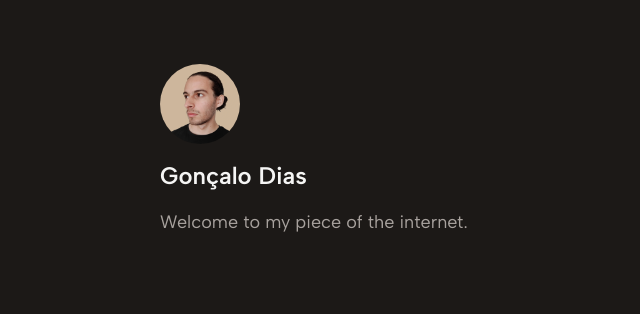
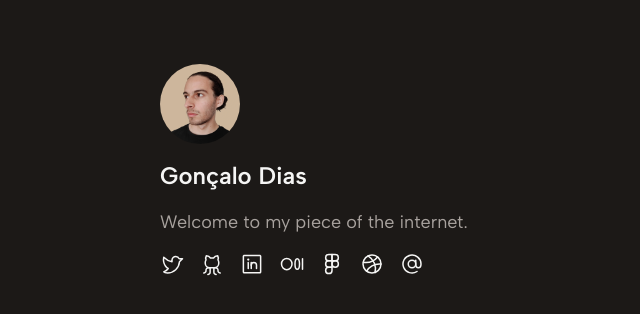
Before and after one commit to zalodias/zalo, a Next.js app: page / in a window 1280 px wide. Shown: the top 314 px of the page, without its empty margins (0-640 px from the left). Built offline with nearby package versions, Linux system fonts and the light colour scheme.

Commit message:
✨ Add social link icons

```diff
--- a/pages/index.js
+++ b/pages/index.js
@@ -1,4 +1,14 @@
 import Head from "next/head";
+
+import {
+  TwitterLogo,
+  GithubLogo,
+  LinkedinLogo,
+  MediumLogo,
+  FigmaLogo,
+  DribbbleLogo,
+  At,
+} from "phosphor-react";
 
 const Home = () => {
   return (
@@ -12,6 +22,29 @@ const Home = () => {
         <p className="text-lg max-w-prose">
           Welcome to my piece of the internet.
         </p>
+        <div className="flex gap-4 text-stone-100">
+          <a href="" target="_blank">
+            <TwitterLogo size={24} />
+          </a>
+          <a href="" target="_blank">
+            <GithubLogo size={24} />
+          </a>
+          <a href="" target="_blank">
+            <LinkedinLogo size={24} />
+          </a>
+          <a href="" target="_blank">
+            <MediumLogo size={24} />
+          </a>
+          <a href="" target="_blank">
+            <FigmaLogo size={24} />
+          </a>
+          <a href="" target="_blank">
+            <DribbbleLogo size={24} />
+          </a>
+          <a href="" target="_blank">
+            <At size={24} />
+          </a>
+        </div>
       </header>
     </div>
   );
```
